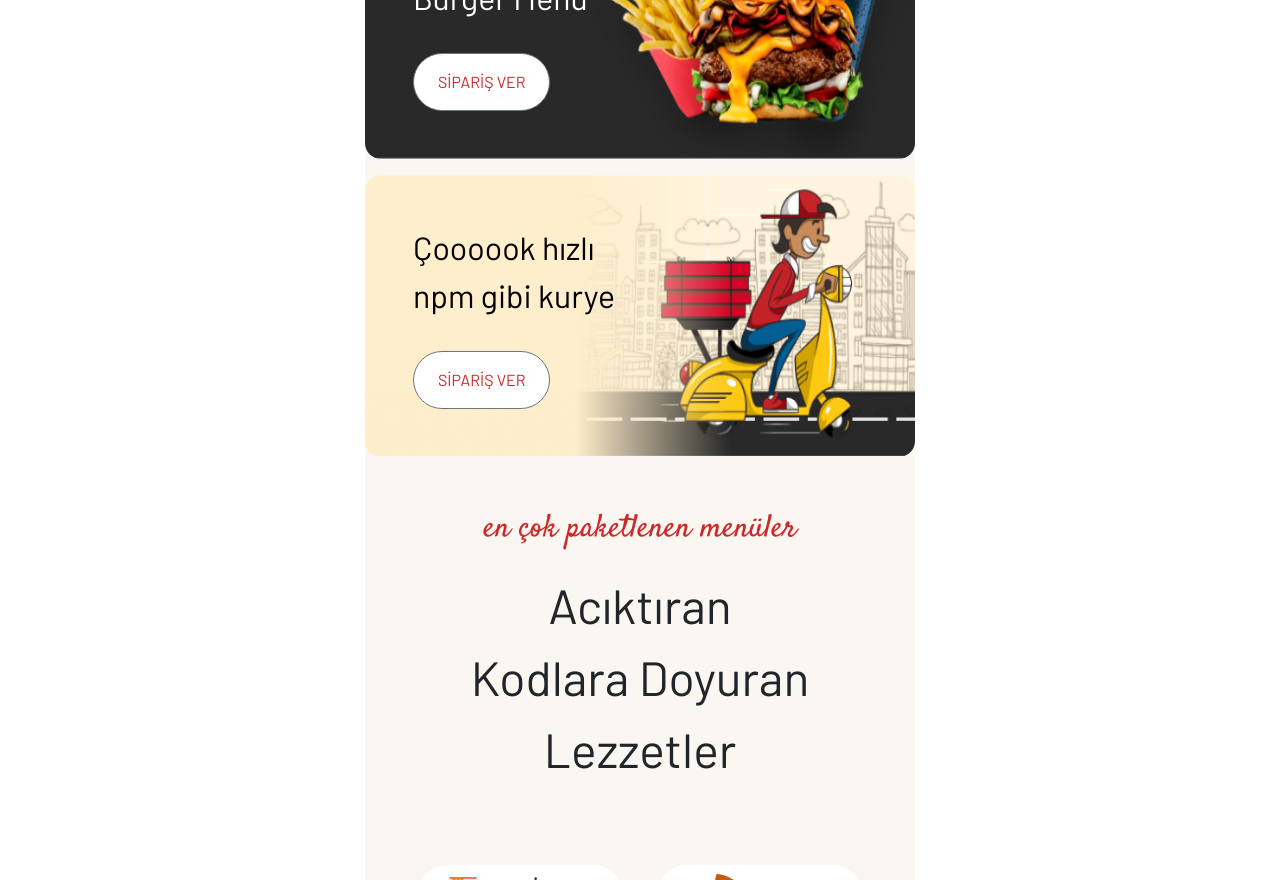
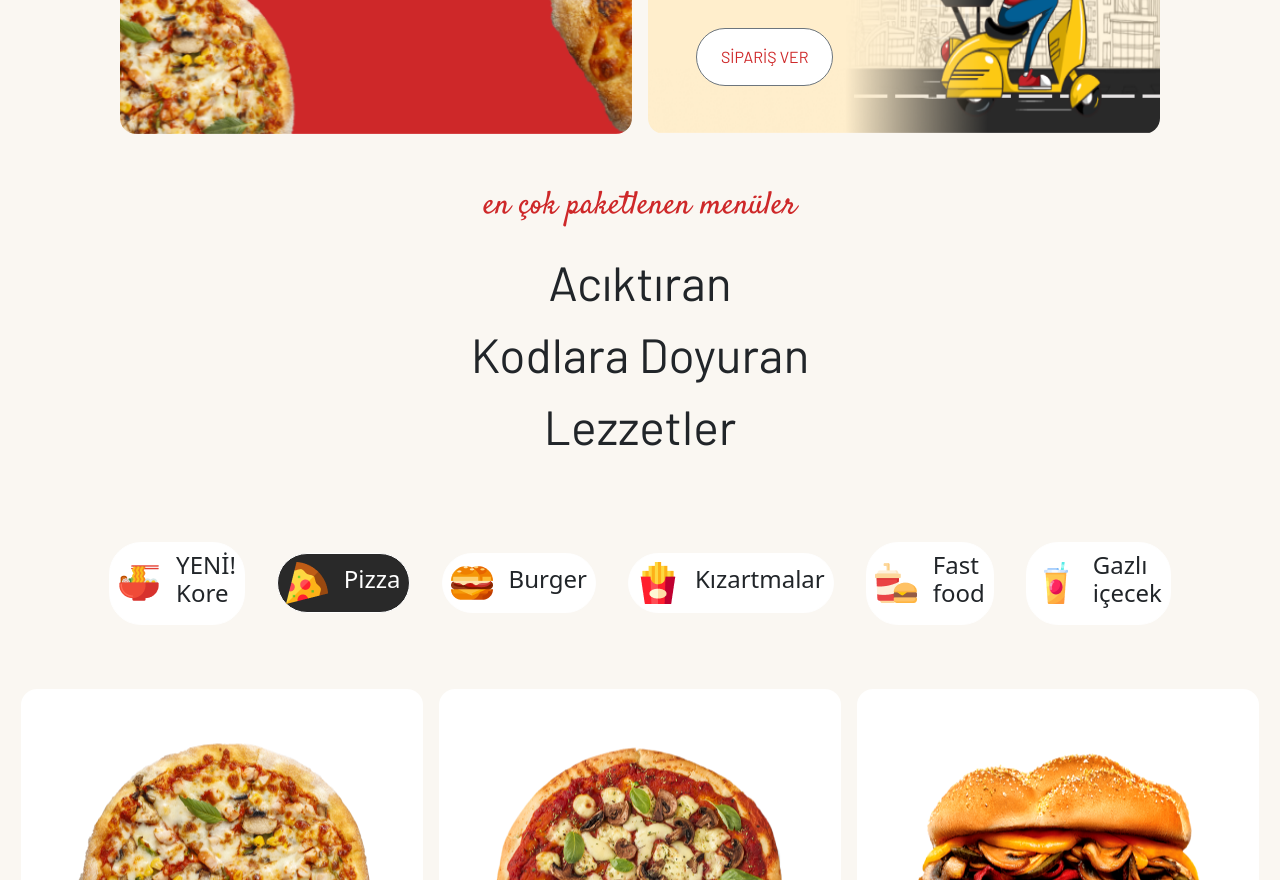
Before and after one commit to hediye-ersan/My-Pizza-Page, a React (Vite) app: page / in a window 1280 px wide. Shown: the part 1920-2800 px from the top of the page. Built offline with nearby package versions, Linux system fonts and the light colour scheme; a web font is replaced by a local one.

Commit message:
Son düzenlemeler yapıldı.

```diff
--- a/src/components/Home.jsx
+++ b/src/components/Home.jsx
@@ -49,7 +49,7 @@ function Home() {
                     <h4>Gazlı içecek</h4></div>
             </nav>
 
-            <main className='form beige'>
+            <main className='beige'>
                 <div className='bg-lezzetus padding-card'>
                     <p className='lezzetus'>
                         Özel <br />
@@ -63,7 +63,7 @@ function Home() {
                     </Link>
                 </div>
 
-
+                <div>
                 <div className='bg-burger padding-card'>
                     <p className='lezzetus' style={{ fontSize: '2rem', fontFamily: 'Barlow' }}>
                         Hackathlon<br />
@@ -87,10 +87,11 @@ function Home() {
                     </Link>
 
                 </div>
+                </div>
             </main>
 
             <section className='form beige'>
-                <div style={{ paddingTop: '3rem' }}>
+                <div style={{ paddingTop: '3rem' }} className='text form'>
                     <p className='npm-p'>en çok paketlenen menüler</p>
                     <p className='npm-p2'>
                         Acıktıran <br />
@@ -104,7 +105,7 @@ function Home() {
                         <img src='/icons/1.svg' />
                         <h4>YENİ! Kore</h4></div>
 
-                    <div className="item item-border">
+                    <div className="item item-border white" style={{backgroundColor:'#292929'}}>
                         <img src='/icons/2.svg' />
                         <h4>Pizza</h4></div>
 
@@ -124,7 +125,7 @@ function Home() {
                         <img src='/icons/6.svg' />
                         <h4>Gazlı içecek</h4></div>
                 </nav>
-                <div className='pizzalar justify-center'>
+                <div className='justify-center'>
                     <div className='pizza-bg'>
                         <img src='/pictures/food-1.png' />
                         <p className='barlow pizza-p
@@ -162,10 +163,11 @@ function Home() {
                 </div>
             </section>
             <footer className='form'>
+
+                <div className='iletisim'>
                 <h2 style={{ fontFamily: 'Londrina Solid' }}>
                     Teknolojik Yemekler
                 </h2>
-                <div className='iletisim'>
                     <div className='flex'>
                         <img src='/pictures/icons/icon-1.png' />
                         <p>341 Londonderry Road,
@@ -181,7 +183,7 @@ function Home() {
                     </div>
                 </div>
 
-                <div>
+                <div className='hot-menu'>
                     <h3>
                         Hot Menu
                     </h3>
@@ -195,11 +197,13 @@ function Home() {
                     </div>
                 </div>
 
-                <div className='insta'>
-                    <h3>
+                <div className='insta hot-menu'>
+
+                    <div
+                    className='insta-img'>
+                        <h3>
                         Instagram
                     </h3>
-                    <div className='insta-img'>
                         <img src='/insta/li-0.png' />
                         <img src='/insta/li-1.png' />
                         <img src='/insta/li-2.png' />
--- a/src/components/OrderPizza.jsx
+++ b/src/components/OrderPizza.jsx
@@ -1,5 +1,5 @@
 import React, { useState, useEffect } from 'react'
-import { Form, Label, Input, Button}
+import { Form, Label, Input, Button }
     from 'reactstrap';
 import { Link } from 'react-router-dom';
 import 'bootstrap/dist/css/bootstrap.min.css';
@@ -117,18 +117,19 @@ function OrderPizza() {
 
     return (
         <>
-
             <Form onSubmit={handleSubmit}>
                 <div className='header'>
                     <h1>Teknolojik Yemekler</h1>
+                </div>
+                <div className='form'>
+                    <div className='secimler beige'>
+                        <img className='img-center'src='/pictures/form-banner.png'/>
                         <div className='form gap'>
-                    <Link to="/" style={{ textDecoration: 'none', color: 'white' }} className= "h5" data-cy='anasayfa'>Anasayfa</Link>
+                            <Link to="/" style={{ textDecoration: 'none' }} className="h5" data-cy='anasayfa'>Anasayfa</Link>
 
-                        <h5>Seçenekler</h5>
+
                             <h5>Sipariş Oluştur</h5>
-                    </div></div>
-                <div className='form'>
-                    <div>
+                        </div>
                         <h2>
                             Position Absolute Acı Pizza
                         </h2>
@@ -197,7 +198,7 @@ function OrderPizza() {
                         {formErrors.malzemeler && (
                             <p>{formErrors.malzemeler}</p>)}
                         {malzemeList.map((malzeme) => (
-                        <div key={malzeme}>
+                            <div key={malzeme} >
                                 <Label check style={{ margin: '0.5rem 0rem' }}>
                                     <Input
                                         id='malzemeler'
@@ -220,6 +221,7 @@ function OrderPizza() {
                     <div>
                         <Label htmlFor="siparisNotu">Sipariş Notu</Label>
                         <Input
+                            className='beige'
                             id="siparisNotu"
                             name="siparisNotu"
                             placeholder="Siparişine eklemek istediğin bir not var mı?"
--- a/src/reset.css
+++ b/src/reset.css
@@ -17,8 +17,6 @@
 .header {
     background-color: var(--red);
     color: white;
-
-
 }
 
 .product-buttons {
@@ -26,14 +24,11 @@
     align-items: center;
     justify-content: center;
     gap: 5px;
-
 }
 
 .product-buttons .buttons {
     padding: 10px 20px;
     font-size: 1rem;
-
-
 }
 
 h1 {
@@ -53,7 +48,6 @@ h1 {
 .form {
     margin: 0 auto;
     max-width: 550px;
-
 }
 
 .form-space {
@@ -63,7 +57,6 @@ h1 {
 .form-row {
     display: flex;
     justify-content: space-between;
-
 }
 
 .justify {
@@ -76,13 +69,11 @@ h1 {
 }
 
 .malzeme-container {
-
     display: grid;
     grid-template-columns: repeat(2, 1fr);
     gap: 10px;
     align-items: start;
     margin: 2rem 0rem;
-
 }
 
 .malzeme-container p {
@@ -94,26 +85,16 @@ h1 {
 }
 
 label {
-
     font-family: "Barlow", serif;
     font-weight: 700;
     font-style: normal;
+
 }
 
 .barlow {
     font-family: "Barlow", serif;
-    font-weight: 600;
+    font-weight: 700;
     font-style: normal;
-}
-
-.buttons {
-    background-color: var(--yellow);
-    color: black;
-}
-
-.buttons:disabled {
-    background-color: #FDC913;
-    color: black;
 }
 
 .siparis-toplam {
@@ -130,15 +111,11 @@ label {
     flex-direction: column;
     justify-content: center;
     align-items: center;
-
-
 }
 
 .color-white {
     color: white;
 }
-
-
 
 .succes-p {
     padding: 8rem 0rem;
@@ -154,8 +131,6 @@ label {
     font-size: 4.5rem;
     font-family: 'Roboto Condensed';
     padding: 5rem 0rem 20rem;
-
-
 }
 
 .bg-img {
@@ -163,9 +138,13 @@ label {
     min-height: 100vh;
     background-position: center center;
     background-size: cover;
+}
 
+.img-center {
+    max-width: 550px;
 
 }
+
 
 .home-container {
     font-size: 4.5rem;
@@ -174,6 +153,7 @@ label {
     padding: 0rem 0rem 20rem;
 
 }
+
 
 .home-p {
     padding-top: 8rem;
@@ -197,13 +177,11 @@ label {
     padding: 4rem 1rem;
     gap: 2rem;
 
-
 }
 
 .item {
+    display: flex;
     width: 40%;
-    display: flex;
-    align-items: center;
     gap: 0.5rem;
 
 }
@@ -227,7 +205,6 @@ label {
     padding-top: 3rem;
     padding-left: 3rem;
     padding-bottom: 2rem;
-
 }
 
 .btn-siparis {
@@ -237,7 +214,6 @@ label {
     padding: 1rem 1.5rem;
     font-family: 'Barlow';
     margin-top: 1rem;
-
 }
 
 .beige {
@@ -263,7 +239,6 @@ label {
     font-family: 'Barlow';
     font-size: 3rem;
     text-align: center;
-
 }
 
 .bg-npm {
@@ -280,8 +255,7 @@ label {
     padding: 0.5rem 0.5rem;
     border-radius: 2rem;
     justify-content: center;
-
-
+    align-items: center;
 }
 
 .justify-center {
@@ -317,7 +291,6 @@ footer {
 
 .flex {
     display: flex;
-
 }
 
 .iletisim {
@@ -331,11 +304,9 @@ footer {
     display: flex;
     flex-wrap: wrap;
     gap: 1rem;
-
 }
 
 .insta img {
-
     width: 30%;
     column-gap: 2rem;
     row-gap: 2rem;
@@ -344,11 +315,33 @@ footer {
 
 }
 
+input[type="checkbox"] {
+    width: 40px;
+    height: 40px;
+    border: 2px solid none;
+    border-radius: 5px;
+    appearance: none;
+    background-color: var(--beige);
+    transition: background-color 0.3s, border-color 0.3s;
+}
+
+input[type="checkbox"]:checked {
+    background-color: var(--yellow);
+    font-family: 'Courier New', Courier, monospace;
+    box-shadow: 0 0 0 2px rgba(175, 168, 76, 0.5);
+
+}
+.buttons {
+    background-color: var(--yellow);
+    color: black;
+}
+
+.buttons:disabled {
+    background-color: #FDC913;
+    color: black;
+}
 
 
-
-
-/*
 @media screen and (min-width: 550px) {
     .header {
         margin: 0;
@@ -357,23 +350,24 @@ footer {
     }
 
     .form {
+        margin: 0 auto;
         min-width: 550px;
     }
 
     .bg-img {
         min-width: 100vw;
-        background-size:cover;
+        background-size: cover;
+    }
 
-    }
-    .succes-center{
+    .succes-center {
         min-width: 100vw;
         min-height: 100vw;
     }
-    .succes-container{
+
+    .succes-container {
         text-align: center;
+    }
 
-
-    }
     .succes-container div:nth-child(1) {
         flex: 1 1 100%;
     }
@@ -381,9 +375,69 @@ footer {
     .succes-container div:nth-child(2),
     .succes-container div:nth-child(3) {
         padding-left: 2rem;
+    }
+
+    .items {
+        display: flex;
+        flex-wrap: nowrap;
+        gap: 2rem;
+        margin: 0 auto;
+    }
+
+    .item {
+        gap: 1rem;
+    }
+
+    main {
+        display: flex;
+        justify-content: center;
+        width: auto;
+        padding: 0%;
+        gap: 1rem;
+
+    }
+
+    .padding-card {
+        margin: 0;
+
+    }
+
+    .bg-lezzetus {
+        width: 40vw;
+
+    }
+
+    .bg-npm {
+        width: 40vw;
+    }
+
+    section.form {
+        max-width: 100vw;
+    }
+
+    div.text {
+        display: flex;
+        flex-direction: column;
+        max-width: 100vw;
+    }
+
+    .justify-center {
+        display: flex;
+        justify-content: center;
+        flex-direction: row;
+        column-gap: 1rem;
+        padding-bottom: 5rem;
+    }
+
+    footer.form {
+        max-width: 100vw;
+        display: flex;
+        gap: 5rem;
+        align-items: first baseline;
+        justify-content: center;
+        padding-left: 6rem;
+    }
 
 
 
-
-    }
-}*/
+}
```
Also changed, not shown: src/App.jsx (+8 -14 lines). Lines whose indentation alone changed are shown as unchanged.
